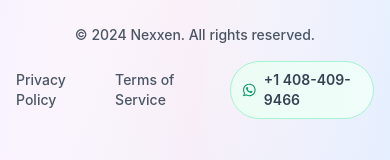
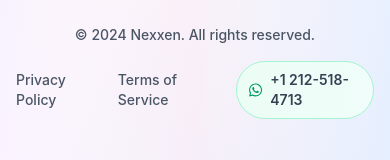
Before and after one commit to mission122210/frontend, a Next.js app: page / in a window 390 px wide. Shown: the part 4974-5134 px from the top of the page. Built offline with nearby package versions, Linux system fonts and the light colour scheme.

Commit message:
update phone

```diff
--- a/app/page.js
+++ b/app/page.js
@@ -6,8 +6,7 @@
 import ChatBox from "@/app/components/chat/Index"
 import Header from "@/app/components/header/Index"
 import Footer from "@/app/components/footer/Index"
-
-const phone = "+1 408-409-9466"
+import phone from "@/app/phone"
 
 export default function FAQPage() {
   const [isChatOpen, setIsChatOpen] = useState(false)
--- a/app/phone.js
+++ b/app/phone.js
@@ -1,2 +1,2 @@
-const phone = "+1 408-409-9466"
+const phone = "+1 212-518-4713"
 export default phone
```
